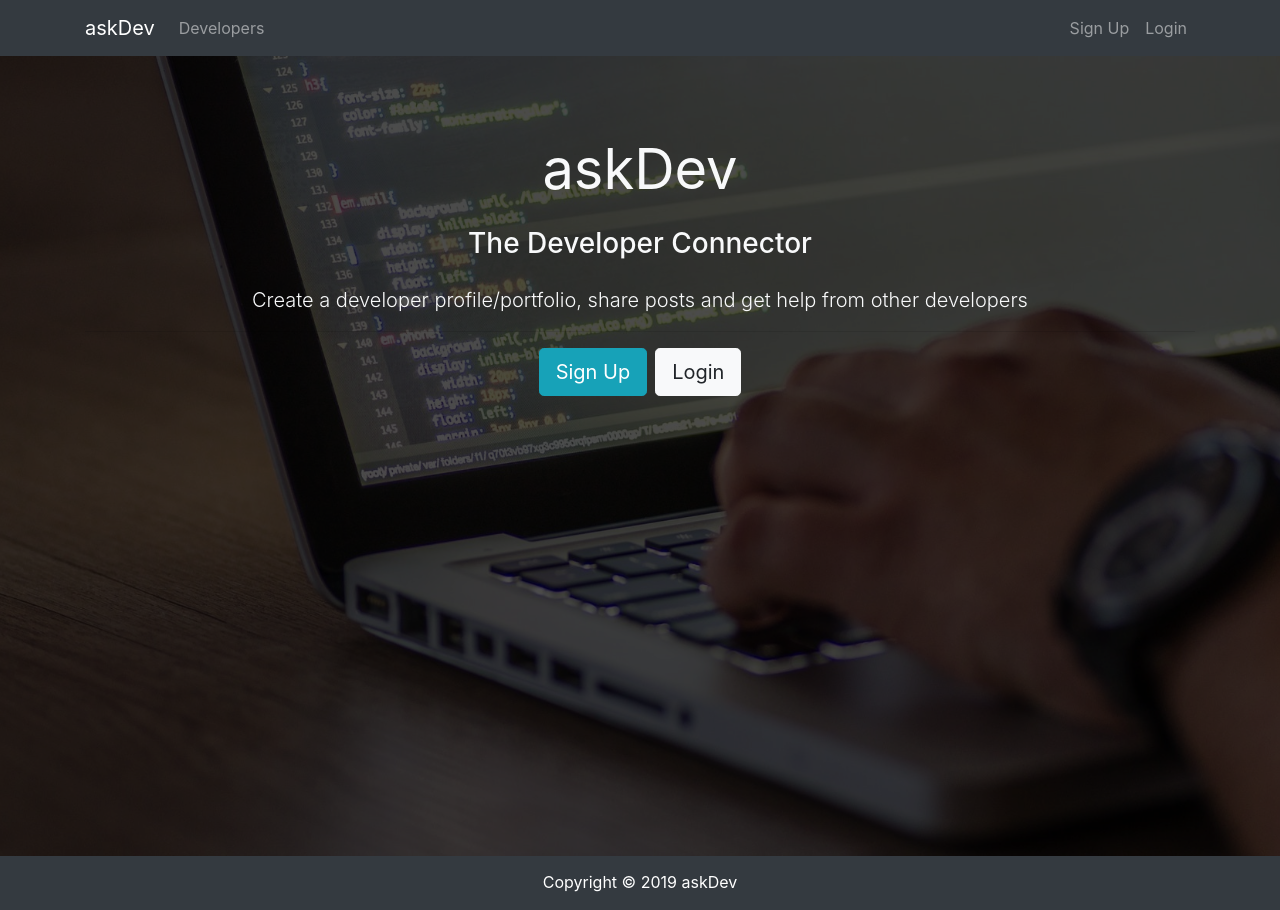
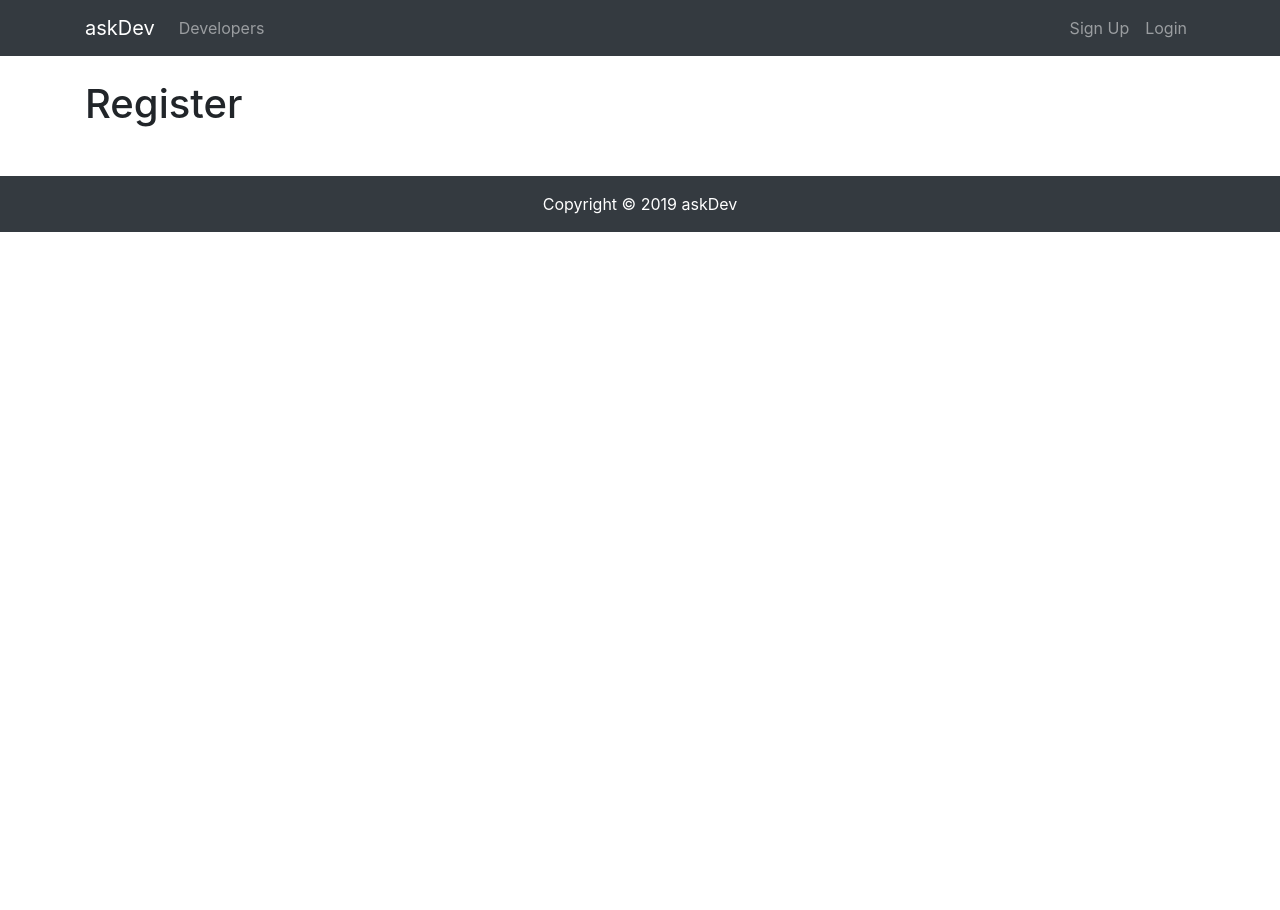
Before and after one commit to nikhilgupta30/AskDev, a React (Create React App) app in the folder client/: page /register in a window 1280 px wide. After the commit the page ends 800 px from the top, so only its background shows below. Built offline with nearby package versions, Linux system fonts and the light colour scheme.

Commit message:
connected: login and register routes

```diff
--- a/client/package.json
+++ b/client/package.json
@@ -5,6 +5,7 @@
   "dependencies": {
     "react": "^16.8.4",
     "react-dom": "^16.8.4",
+    "react-router-dom": "^5.0.0",
     "react-scripts": "2.1.8"
   },
   "scripts": {
--- a/client/src/App.js
+++ b/client/src/App.js
@@ -1,17 +1,27 @@
-import React, { Component } from "react";
-import "./App.css";
-import Navbar from "./components/layout/Navbar";
-import Footer from "./components/layout/Footer";
-import Landing from "./components/layout/Landing";
+import React, { Component } from 'react';
+import './App.css';
+import { BrowserRouter as Router, Route } from 'react-router-dom';
+
+import Navbar from './components/layout/Navbar';
+import Footer from './components/layout/Footer';
+import Landing from './components/layout/Landing';
+import Register from './components/auth/Register';
+import Login from './components/auth/Login';
 
 class App extends Component {
   render() {
     return (
-      <div className="App">
-        <Navbar />
-        <Landing />
-        <Footer />
-      </div>
+      <Router>
+        <div className="App">
+          <Navbar />
+          <Route exact path="/" component={Landing} />
+          <div className="container">
+            <Route exact path="/register" component={Register} />
+            <Route exact path="/login" component={Login} />
+          </div>
+          <Footer />
+        </div>
+      </Router>
     );
   }
 }
--- a/client/src/components/layout/Landing.js
+++ b/client/src/components/layout/Landing.js
@@ -1,4 +1,5 @@
-import React, { Component } from "react";
+import React, { Component } from 'react';
+import { Link } from 'react-router-dom';
 
 class Landing extends Component {
   render() {
@@ -13,17 +14,17 @@
                 </h1>
                 <h3 className="display-5 mb-4">The Developer Connector</h3>
                 <p className="lead">
-                  {" "}
+                  {' '}
                   Create a developer profile/portfolio, share posts and get help
                   from other developers
                 </p>
                 <hr />
-                <a href="register.html" className="btn btn-lg btn-info mr-2">
+                <Link to="/register" className="btn btn-lg btn-info mr-2">
                   Sign Up
-                </a>
-                <a href="login.html" className="btn btn-lg btn-light">
+                </Link>
+                <Link to="/login" className="btn btn-lg btn-light">
                   Login
-                </a>
+                </Link>
               </div>
             </div>
           </div>
--- a/client/src/components/layout/Navbar.js
+++ b/client/src/components/layout/Navbar.js
@@ -1,13 +1,14 @@
-import React, { Component } from "react";
+import React, { Component } from 'react';
+import { Link } from 'react-router-dom';
 
 class Navbar extends Component {
   render() {
     return (
       <nav className="navbar navbar-expand-sm navbar-dark bg-dark mb-4">
         <div className="container">
-          <a className="navbar-brand" href="landing.html">
+          <Link className="navbar-brand" to="/">
             askDev
-          </a>
+          </Link>
           <button
             className="navbar-toggler"
             type="button"
@@ -20,23 +21,23 @@
           <div className="collapse navbar-collapse" id="mobile-nav">
             <ul className="navbar-nav mr-auto">
               <li className="nav-item">
-                <a className="nav-link" href="profiles.html">
-                  {" "}
+                <Link className="nav-link" to="/profiles">
+                  {' '}
                   Developers
-                </a>
+                </Link>
               </li>
             </ul>
 
             <ul className="navbar-nav ml-auto">
               <li className="nav-item">
-                <a className="nav-link" href="register.html">
+                <Link className="nav-link" to="/register">
                   Sign Up
-                </a>
+                </Link>
               </li>
               <li className="nav-item">
-                <a className="nav-link" href="login.html">
+                <Link className="nav-link" to="/login">
                   Login
-                </a>
+                </Link>
               </li>
             </ul>
           </div>
```
